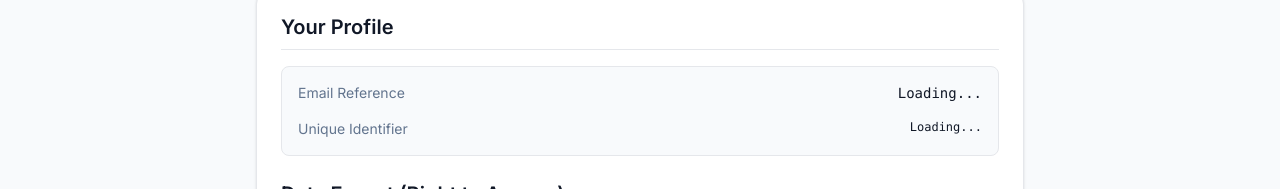
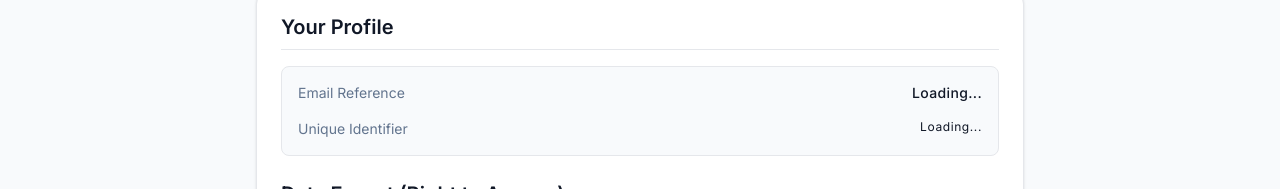
Before and after one commit to misunders2d/mellanni-deals, a Next.js app: page /settings in a window 1280 px wide. Shown: the part 160-349 px from the top of the page. Built offline with nearby package versions, Linux system fonts and the light colour scheme; no server answers; a web font is replaced by a local one.

Commit message:
chore: consolidate fonts to Inter and Playfair Display

```diff
--- a/src/app/admin/page.tsx
+++ b/src/app/admin/page.tsx
@@ -270,7 +270,7 @@ export default function AdminDashboard() {
                     type="text"
                     value={formData.promoCode || ''}
                     onChange={e => setFormData({...formData, promoCode: e.target.value})}
-                    className="w-full px-3 py-2 border border-border rounded-lg focus:ring-2 focus:ring-primary outline-none font-mono"
+                    className="w-full px-3 py-2 border border-border rounded-lg focus:ring-2 focus:ring-primary outline-none tracking-widest"
                     placeholder="e.g. SAVE20NOW"
                   />
                 </div>
--- a/src/app/admin/users/page.tsx
+++ b/src/app/admin/users/page.tsx
@@ -107,7 +107,7 @@ export default function UserManagementDashboard() {
                   <tr key={profile.id} className="hover:bg-slate-50/50 transition-colors">
                     <td className="px-6 py-4 font-semibold text-primary">{profile.email}</td>
                     <td className="px-6 py-4">{(profile.first_name || profile.last_name) ? `${profile.first_name || ''} ${profile.last_name || ''}` : 'No Name Set'}</td>
-                    <td className="px-6 py-4 text-xs font-mono text-muted-foreground break-all max-w-[150px] truncate">{profile.id}</td>
+                    <td className="px-6 py-4 text-xs text-muted-foreground break-all max-w-[150px] truncate">{profile.id}</td>
                     <td className="px-6 py-4">
                       <select
                         className="bg-slate-50 border border-slate-200 rounded px-2 py-1 text-sm font-semibold outline-none focus:ring-2 focus:ring-primary"
--- a/src/app/settings/page.tsx
+++ b/src/app/settings/page.tsx
@@ -68,11 +68,11 @@ export default function SettingsPage() {
             <div className="space-y-4 text-sm bg-slate-50 p-4 rounded-lg border border-border">
               <div className="flex justify-between">
                 <span className="text-slate-500">Email Reference</span>
-                <span className="font-mono font-medium">{user?.email || 'Loading...'}</span>
+                <span className="font-medium tracking-wide">{user?.email || 'Loading...'}</span>
               </div>
               <div className="flex justify-between">
                 <span className="text-slate-500">Unique Identifier</span>
-                <span className="font-mono text-xs">{user?.id || 'Loading...'}</span>
+                <span className="text-xs tracking-wider">{user?.id || 'Loading...'}</span>
               </div>
             </div>
           </section>
--- a/src/components/PromotionList.tsx
+++ b/src/components/PromotionList.tsx
@@ -104,7 +104,7 @@ export default function PromotionList({ promotions, selectedDate, onClearDate }:
               {promo.promoCode && (
                 <div className="mb-4 inline-flex items-center gap-2 bg-slate-50 border border-dashed border-slate-300 rounded px-3 py-1.5 w-max">
                   <span className="text-xs text-slate-500 font-medium">CODE:</span>
-                  <span className="font-mono text-sm font-bold text-primary">{promo.promoCode}</span>
+                  <span className="text-sm font-bold text-primary">{promo.promoCode}</span>
                 </div>
               )}
 
```
